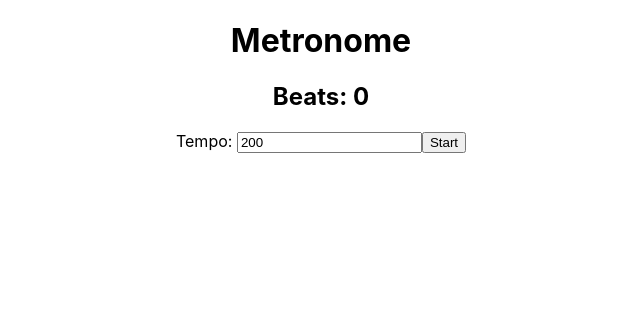
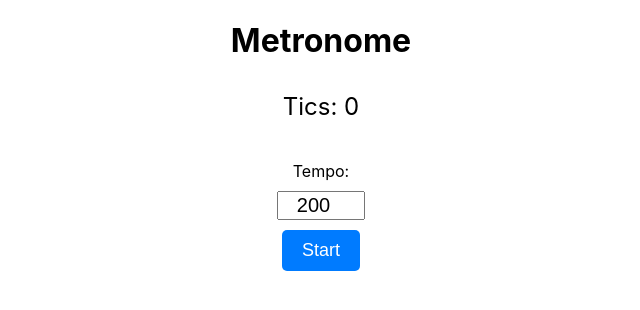
Before and after one commit to dankocher/metronome_reactjs, a React (Create React App) app: page / in a window 1280 px wide. Shown: the top 310 px of the page, without its empty margins (319-959 px from the left). Built offline with nearby package versions, Linux system fonts and the light colour scheme.

Commit message:
Stylize metronome

```diff
--- a/package.json
+++ b/package.json
@@ -10,6 +10,7 @@
     "react": "^18.2.0",
     "react-dom": "^18.2.0",
     "react-scripts": "5.0.1",
+    "styled-components": "^6.0.7",
     "web-vitals": "^2.1.4"
   },
   "scripts": {
--- a/src/App.css
+++ b/src/App.css
@@ -1,5 +1,6 @@
 .App {
   text-align: center;
+  display: flex;
 }
 
 .App-logo {
--- a/src/Metronome.js
+++ b/src/Metronome.js
@@ -1,6 +1,70 @@
 import React, {useState, useEffect, useRef} from 'react';
+import styled, { keyframes } from 'styled-components';
 
 const host = window.location.hostname === "localhost" ? window.location.origin : "https://dankocher.github.io/metronome_reactjs";
+
+const MetronomeWrapper = styled.div`
+  text-align: center;
+  position: relative;
+  width: 200px;
+  justify-content: center;
+  align-content: center;
+  align-items: center;
+  flex: 1;
+  display: flex;
+  flex-direction: column;
+`;
+
+const Controls = styled.div`
+  margin-top: 20px;
+  justify-content: center;
+  align-content: center;
+  align-items: center;
+  flex: 1;
+  display: flex;
+  flex-direction: column;
+
+`;
+
+const Count = styled.div`
+  font-size: 24px;
+  margin-top: 10px;
+`;
+
+const Button = styled.button`
+  font-size: 18px;
+  margin-top: 10px;
+  padding: 10px 20px;
+  background-color: #007bff;
+  color: white;
+  border: none;
+  border-radius: 5px;
+  cursor: pointer;
+  transition: background-color 0.2s ease-in-out;
+
+  &:hover {
+    background-color: #0056b3;
+  }
+`;
+
+const tickAnimation = (tempo) => keyframes`
+  0%, 100% {
+    transform: translateX(0);
+  }
+  50% {
+    transform: translateX(120px);
+  }
+`;
+
+const BouncingCircle = styled.div`
+  width: 20px;
+  height: 20px;
+  background-color: #ff5733;
+  border-radius: 50%;
+  position: absolute;
+  animation: ${(props) => tickAnimation(props.tempo)} ${(props) => 120 / props.tempo}s linear infinite;
+`;
+
 
 function Metronome() {
     const [tempo, setTempo] = useState(200);
@@ -8,47 +72,54 @@ function Metronome() {
     const [beats, setBeats] = useState(0);
 
     const audioContext = new (window.AudioContext || window.webkitAudioContext)();
-    const tickSound = useRef(new Audio(host + "/audio/sound0.wav"));
+    const tickSound = new Audio(host + "/audio/sound0.wav");
 
     useEffect(() => {
         if (isPlaying) {
-            tick();
-            const timer = setInterval(tick, (60 / tempo) * 1000);
+            const timer = setInterval(() => {
+                tick();
+                setBeats((prevCount) => prevCount + 1);
+            }, (60 / tempo) * 1000);
             return () => clearInterval(timer);
         }
     }, [isPlaying, tempo]);
 
-    const handleTempoChange = (event) => {
-        setTempo(parseInt(event.target.value, 10) || 0);
-    }
+    const tick = () => {
+        tickSound.currentTime = 0;
+        tickSound.play();
+    };
 
     const toggleMetronome = () => {
-        setIsPlaying(!isPlaying);
-    }
-
-    const tick = () => {
-        tickSound.current.currentTime = 0;
-        tickSound.current.play();
-        setBeats(v => v+1)
-    }
+        if (isPlaying) {
+            setIsPlaying(false);
+            setBeats(0);
+        } else {
+            setIsPlaying(true);
+        }
+    };
 
     return (
-        <div className="metronome">
+        <MetronomeWrapper>
             <h1>Metronome</h1>
-            <h2>Beats: <b>{beats}</b></h2>
-            <div className="controls">
+            <Count>Tics: {beats}</Count>
+            <div style={{width: 150, height: 20}}>
+                <BouncingCircle tempo={tempo} style={{display: isPlaying ? "block" : "none"}}/>
+            </div>
+            <Controls>
                 <label htmlFor="tempo">Tempo: </label>
                 <input
                     type="number"
                     id="tempo"
                     value={tempo}
-                    onChange={handleTempoChange}
+                    style={{marginTop: 10, textAlign: "center", fontSize: 20, width: 80}}
+                    onChange={(e) => setTempo(parseInt(e.target.value, 10) || 0)}
+                    disabled={isPlaying}
                 />
-                <button onClick={toggleMetronome}>
+                <Button onClick={toggleMetronome}>
                     {isPlaying ? 'Stop' : 'Start'}
-                </button>
-            </div>
-        </div>
+                </Button>
+            </Controls>
+        </MetronomeWrapper>
     );
 }
 
```
